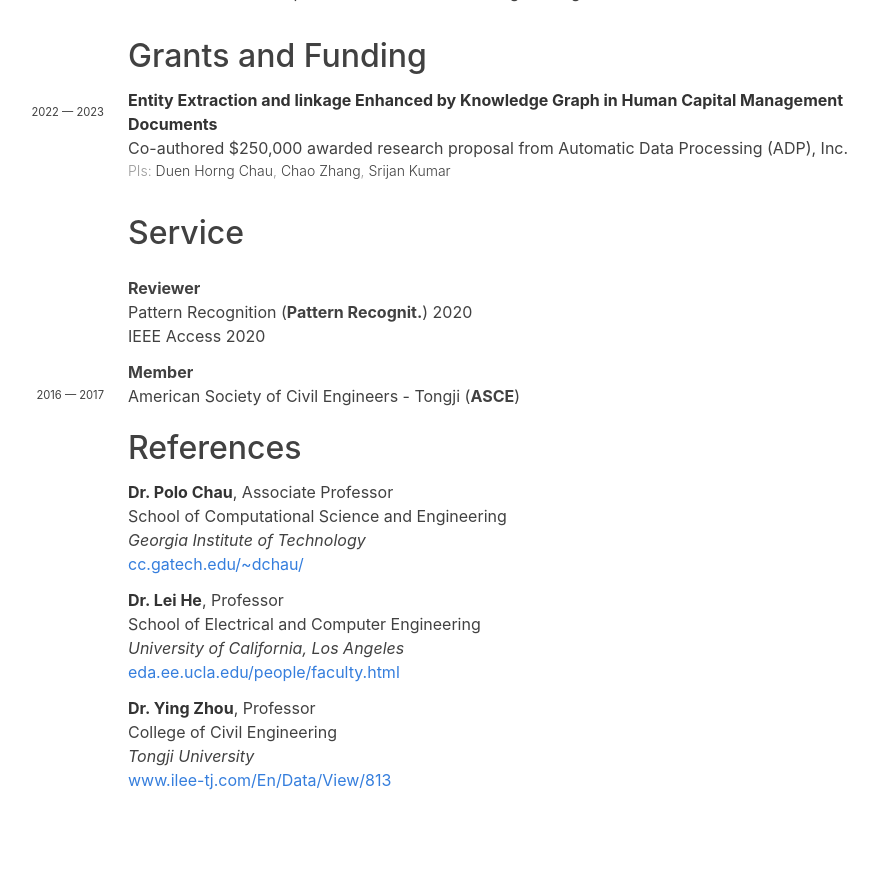
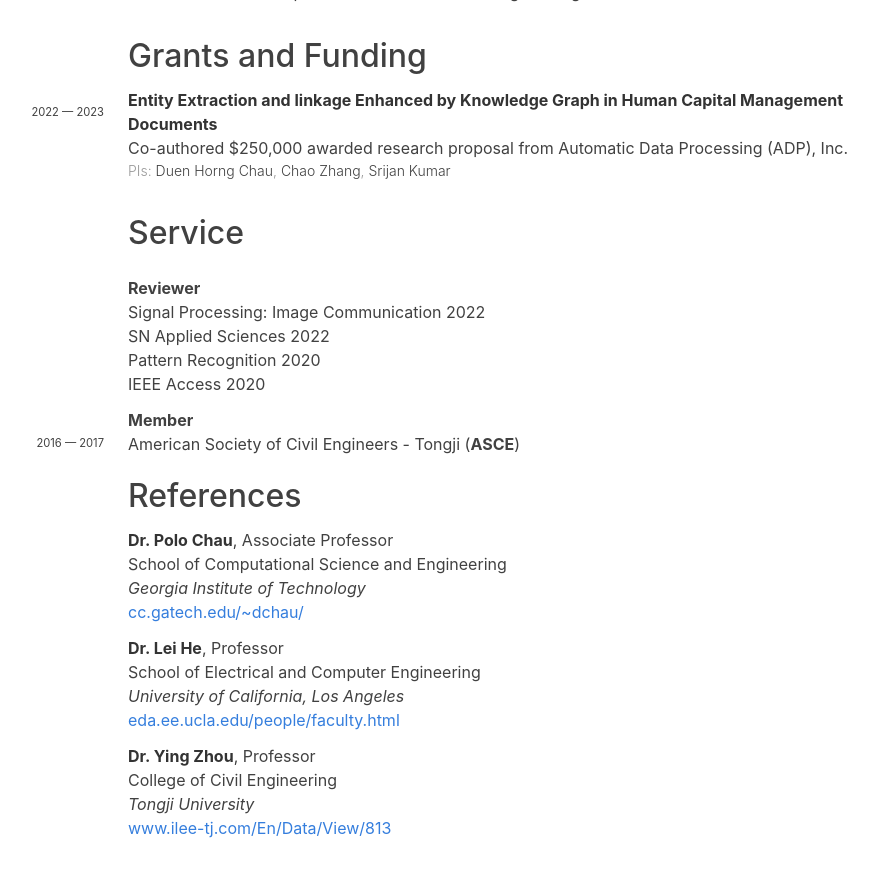
Before and after one commit to nemathahmed/temp_site2, a Jekyll site: the page built from cv.md, in a window 1280 px wide and 900 px high, scrolled down 4406 px. Shown: the top 877 px of the window, without its empty margins (204-1082 px from the left). Built offline with Jekyll 4.4.1, drawn with Linux system fonts in a browser that asks for light colours; nearby versions of some CDN libraries; some web fonts are replaced; before the commit the page ends 5258 px from its top, so only the background shows below that.

Commit message:
Update reviews

```diff
--- a/_data/reviewer.yaml
+++ b/_data/reviewer.yaml
@@ -1,5 +1,15 @@
+- venue: Signal Processing&#58; Image Communication
+  years:
+    - year: 2022
+      url: https://www.sciencedirect.com/journal/signal-processing-image-communication
+
+- venue: SN Applied Sciences
+  years:
+    - year: 2022
+      url: https://www.springer.com/journal/42452/
+
 - venue: Pattern Recognition
-  venue-shorthand: Pattern Recognit.
+  # venue-shorthand: Pattern Recognit.
   years:
     - year: 2020
       url: https://www.journals.elsevier.com/pattern-recognition
```
